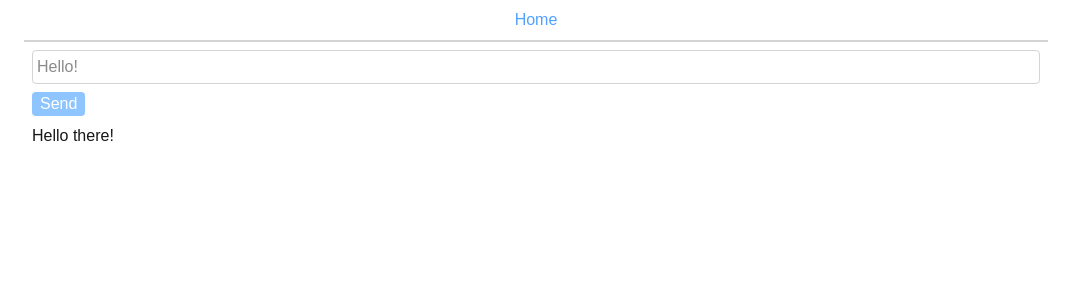
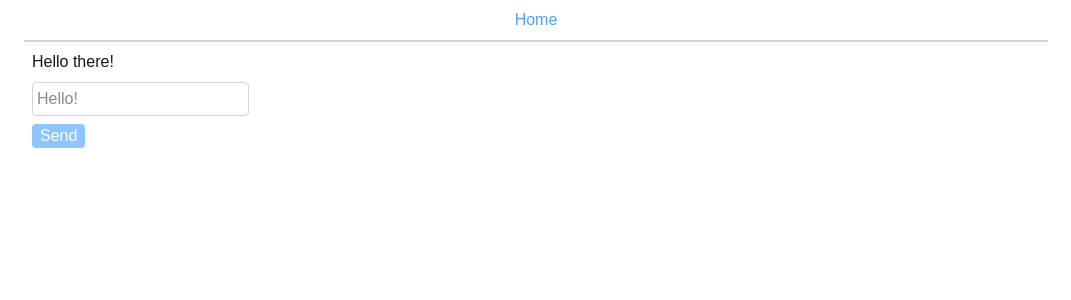
Before and after one commit to ruslan-sedziukh/learning-playground, a Next.js app in the folder workspaces/next-js/: page /react19/useOptimistic in a window 1280 px wide. Shown: the top 300 px of the page, without its empty margins (104-1175 px from the left). Built offline with nearby package versions, Linux system fonts and the light colour scheme.

Commit message:
Align useOptimistic example with optimistic form example

```diff
--- a/workspaces/next-js/src/app/react19/useOptimistic/_components/OptimisticForm/OptimisticForm.tsx
+++ b/workspaces/next-js/src/app/react19/useOptimistic/_components/OptimisticForm/OptimisticForm.tsx
@@ -2,8 +2,8 @@
 
 import { useOptimistic, useState, useRef } from 'react'
 import { deliverMessage } from './action'
+import Input from '@/components/Input'
 import Button from '@/components/Button'
-import Input from '@/components/Input'
 
 type Message = {
   text: string
@@ -46,7 +46,19 @@ function Thread({
 
   return (
     <div className="flex flex-col gap-2">
-      <form ref={formRef} action={formAction} className="flex flex-col gap-2">
+      {optimisticMessages.map((message: Message, index: number) => (
+        <div key={index}>
+          {message.text}
+
+          {!!message.sending && <small> (Sending...)</small>}
+        </div>
+      ))}
+
+      <form
+        ref={formRef}
+        action={formAction}
+        className="flex flex-col gap-2 items-start"
+      >
         <Input
           type="text"
           name="message"
@@ -56,14 +68,6 @@ function Thread({
 
         <Button type="submit">Send</Button>
       </form>
-
-      {optimisticMessages.map((message: Message, index: number) => (
-        <div key={index}>
-          {message.text}
-
-          {!!message.sending && <small> (Sending...)</small>}
-        </div>
-      ))}
     </div>
   )
 }
```
